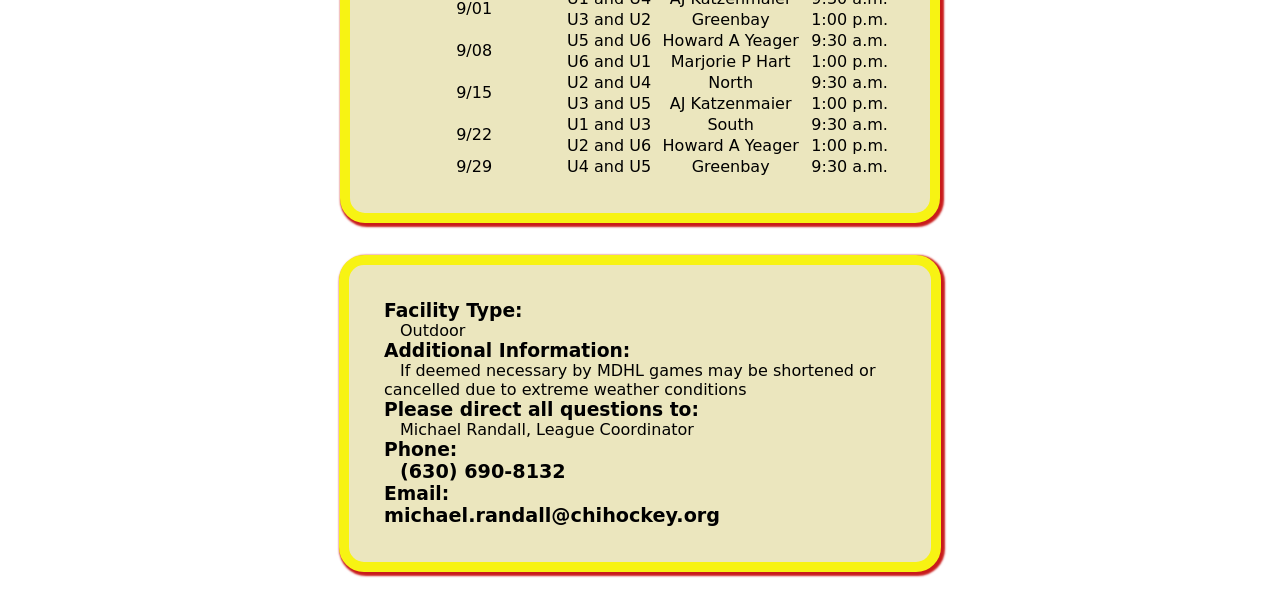
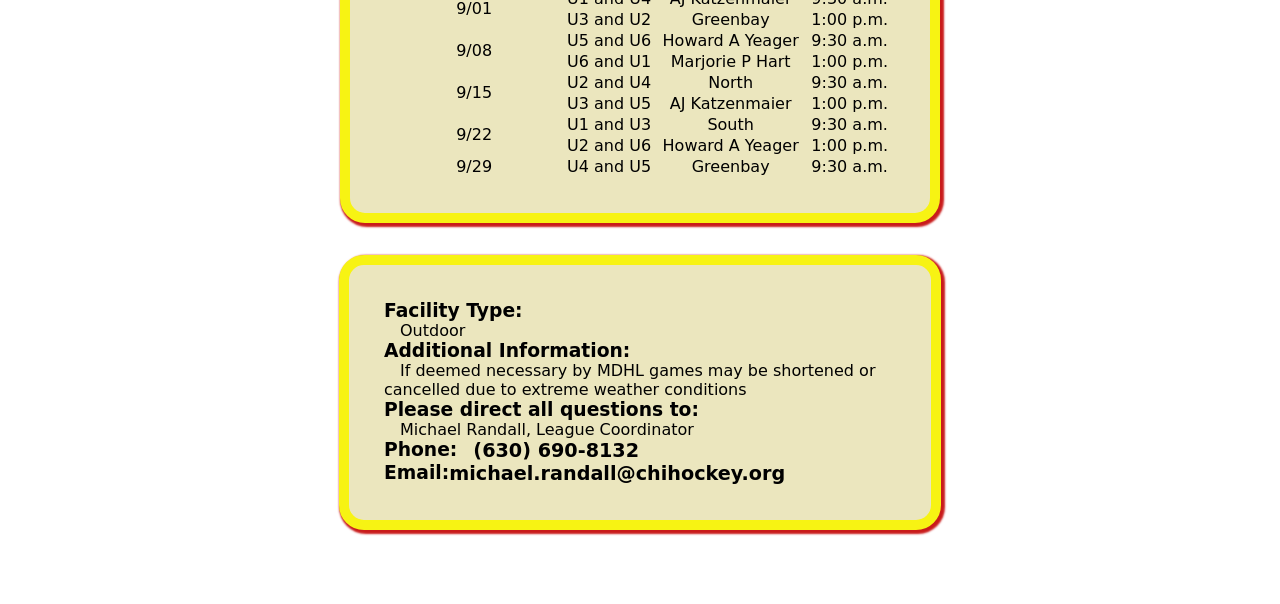
Before and after one commit to GabrielCorreale/Task_Mh, a plain HTML site: page game_info.html in a window 1280 px wide. Shown: the part 1082-1686 px from the top of the page. After the commit the page ends 1644 px from the top, so only its background shows below. Drawn offline with Linux system fonts and the light colour scheme.

Commit message:
change added

```diff
--- a/assets/styles/style2.css
+++ b/assets/styles/style2.css
@@ -183,3 +183,7 @@ th{
     height: auto;
     min-height: 150px;
 }
+
+.inline-block{
+    display: flex;
+}
--- a/game_info.html
+++ b/game_info.html
@@ -100,12 +100,12 @@
                     <h3>Please direct all questions to: </h3>
                     <p class="indent">Michael Randall, League Coordinator</p>
                 </article>
-                <article>
-                    <h3>Phone: </h3>
+                <article class="inline-block">
+                    <h3>Phone:</h3>
                     <p class="indent"><a href="tel:6031112298">(630) 690-8132</a></p>
                 </article>
-                <article>
-                    <h3>Email: </h3>
+                <article class="inline-block">
+                    <h3>Email:</h3>
                     <a href="mailto:michael.randall@chihockey.org">michael.randall@chihockey.org</a>
                 </article>
             </div>
```
Also changed, not shown: rules.html (+9 -5 lines).
